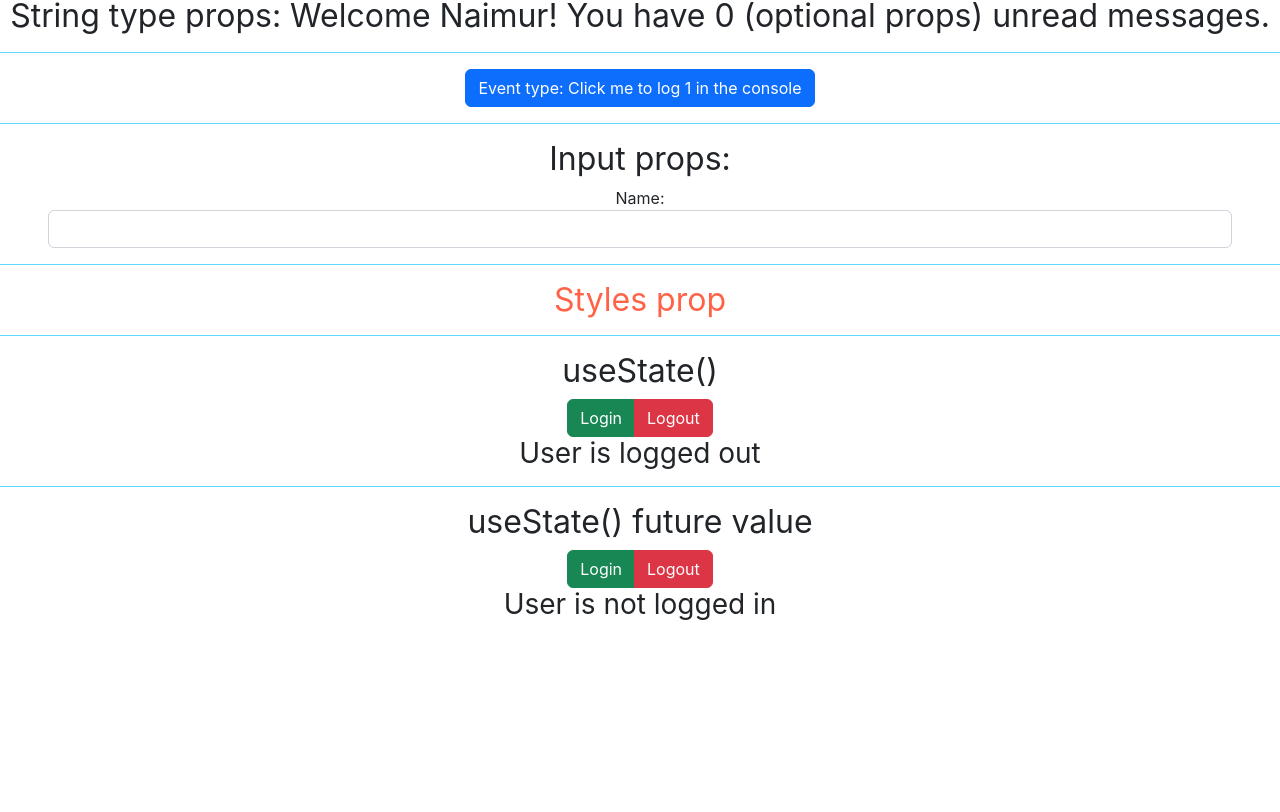
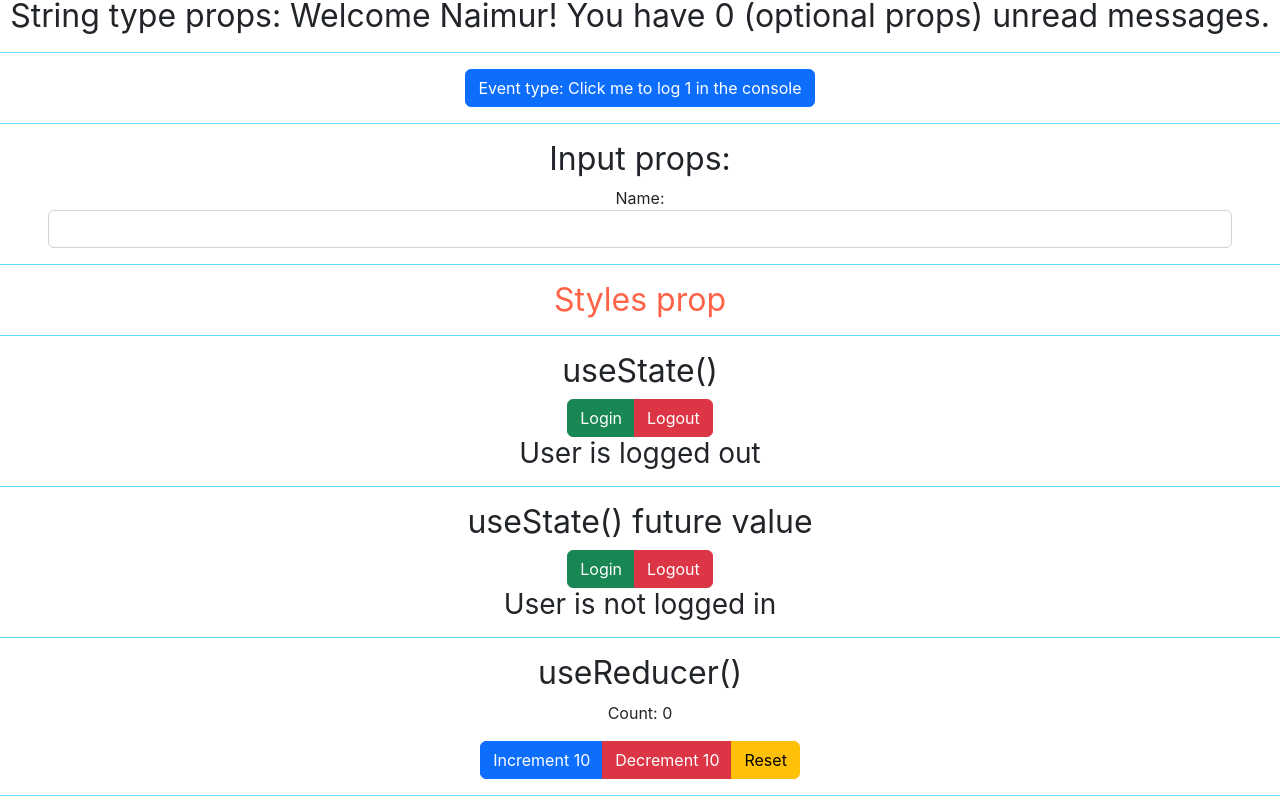
Before and after one commit to mohammad-naimur-rahman/react-typescript-demo, a React (Create React App) app: page / in a window 1280 px wide. Shown: the part 663-1475 px from the top of the page. Before the commit the page ends 1292 px from the top, so only its background shows below. Built offline with nearby package versions, Linux system fonts and the light colour scheme.

Commit message:
useReducer

```diff
--- a/src/App.tsx
+++ b/src/App.tsx
@@ -8,6 +8,7 @@ import Input from './components/Input'
 import Oscar from './components/Oscar'
 import Person from './components/Person'
 import PersonList from './components/PersonList'
+import { Counter } from './components/state/Counter'
 import LoggedIn from './components/state/LoggedIn'
 import User from './components/state/User'
 import { Status } from './components/Status'
@@ -53,6 +54,7 @@ function App() {
       <Container styles={{ color: 'tomato' }} />
       <LoggedIn />
       <User />
+      <Counter />
     </div>
   )
 }
--- /dev/null
+++ b/src/components/state/Counter.tsx
@@ -0,0 +1,53 @@
+import { useReducer } from 'react'
+
+type CounterState = {
+  count: number
+}
+
+type UpdateAction = {
+  type: 'increment' | 'decrement'
+  payload: number
+}
+
+type ResetAction = {
+  type: 'reset'
+}
+
+type CounterAction = UpdateAction | ResetAction
+
+const initialState = { count: 0 }
+
+function reducer(state: CounterState, action: CounterAction) {
+  switch (action.type) {
+    case 'increment':
+      return { count: state.count + action.payload }
+    case 'decrement':
+      return { count: state.count - action.payload }
+    case 'reset':
+      return initialState
+    default:
+      return state
+  }
+}
+
+export const Counter = () => {
+  const [state, dispatch] = useReducer(reducer, initialState)
+  return (
+    <div>
+      <h2>useReducer()</h2>
+      <p>Count: {state.count}</p>
+      <div className='btn-group'>
+        <button className='btn btn-primary' onClick={() => dispatch({ type: 'increment', payload: 10 })}>
+          Increment 10
+        </button>
+        <button className='btn btn-danger' onClick={() => dispatch({ type: 'decrement', payload: 10 })}>
+          Decrement 10
+        </button>
+        <button className='btn btn-warning' onClick={() => dispatch({ type: 'reset' })}>
+          Reset
+        </button>
+      </div>
+      <hr />
+    </div>
+  )
+}
--- a/src/components/state/User.tsx
+++ b/src/components/state/User.tsx
@@ -29,6 +29,7 @@ const User = () => {
       </div>
       {user?.name ? <h3>User name is {user?.name}</h3> : <h3>User is not logged in</h3>}
       {user?.email ? <h3>User email is {user?.email}</h3> : null}
+      <hr />
     </div>
   )
 }
```
